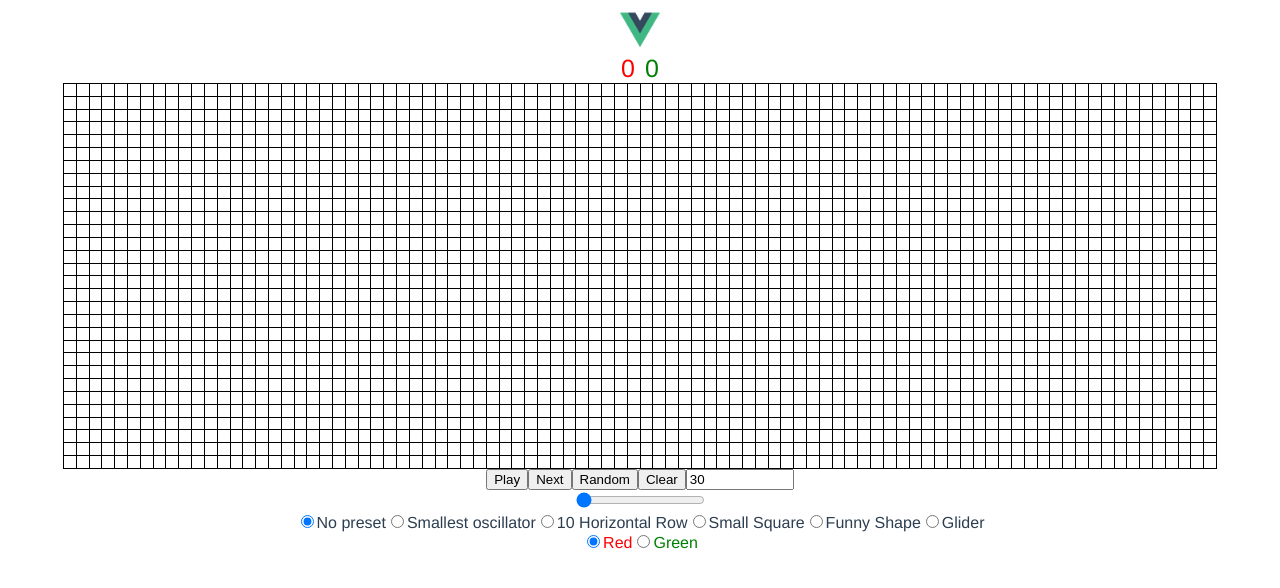
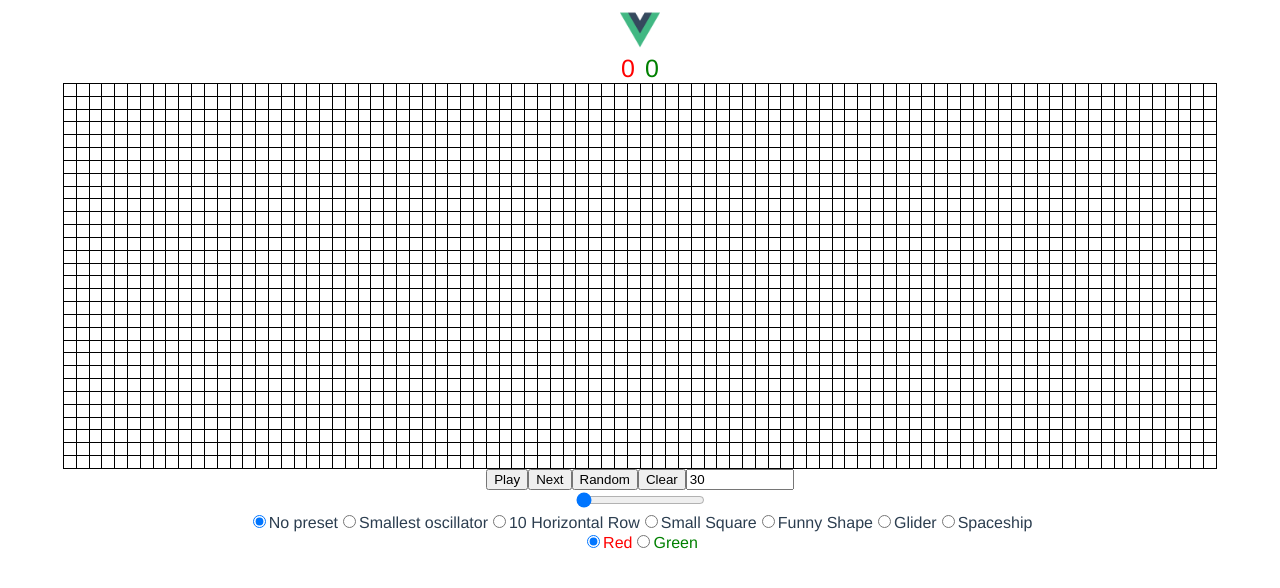
Before and after one commit to jeanphilippeds/game-of-life, a Vue app: page / in a window 1280 px wide. Shown: the top 588 px of the page. Built offline with nearby package versions, Linux system fonts and the light colour scheme.

Commit message:
Add Spaceship

```diff
--- a/src/components/GameOfLife.vue
+++ b/src/components/GameOfLife.vue
@@ -103,6 +103,12 @@
       presets: function () {
         return Presets
       },
+      hasSelectedPreset: function() {
+        return this.presetSelected !== ''
+      },
+      isRedSelected: function() {
+        return this.paintColour === 'red'
+      }
     },
     methods: {
       redCount: function() {
@@ -145,13 +151,16 @@
         }
 
         const index = getIndex(row, column)
-        if (aliveCellsIndexedUpdated[index]) {
-          delete aliveCellsIndexedUpdated[index]
+
+        if (this.hasSelectedPreset) {
+           this.drawPattern(row, column, aliveCellsIndexedUpdated)
         } else {
-          aliveCellsIndexedUpdated[index] = this.paintColour
+          if (aliveCellsIndexedUpdated[index]) {
+            delete aliveCellsIndexedUpdated[index]
+          } else {
+            aliveCellsIndexedUpdated[index] = this.paintColour
+          }
         }
-
-        this.drawPattern(row, column, aliveCellsIndexedUpdated)
 
         this.aliveCellsIndexed = aliveCellsIndexedUpdated
       },
--- a/src/services/presets.js
+++ b/src/services/presets.js
@@ -39,5 +39,15 @@ export default {
             [1,0,0]
         ],
         shape: [3,3]
+    },
+    spaceship: {
+        name: 'Spaceship',
+        pattern: [
+            [0,1,1,0,0,0],
+            [1,1,0,1,1,1],
+            [0,1,1,1,1,1],
+            [0,0,1,1,1,0]
+        ],
+        shape: [4,6]
     }
 }
```
